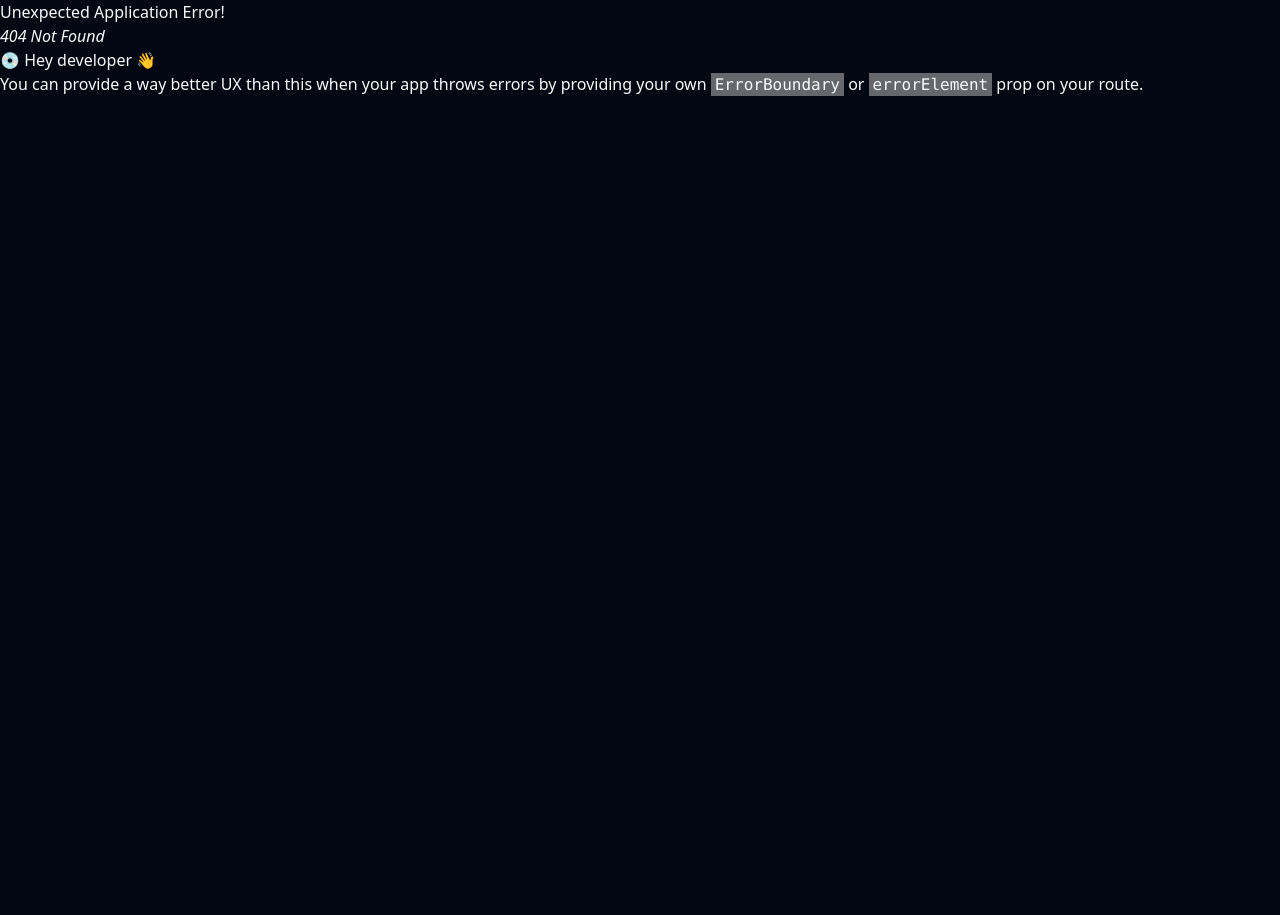
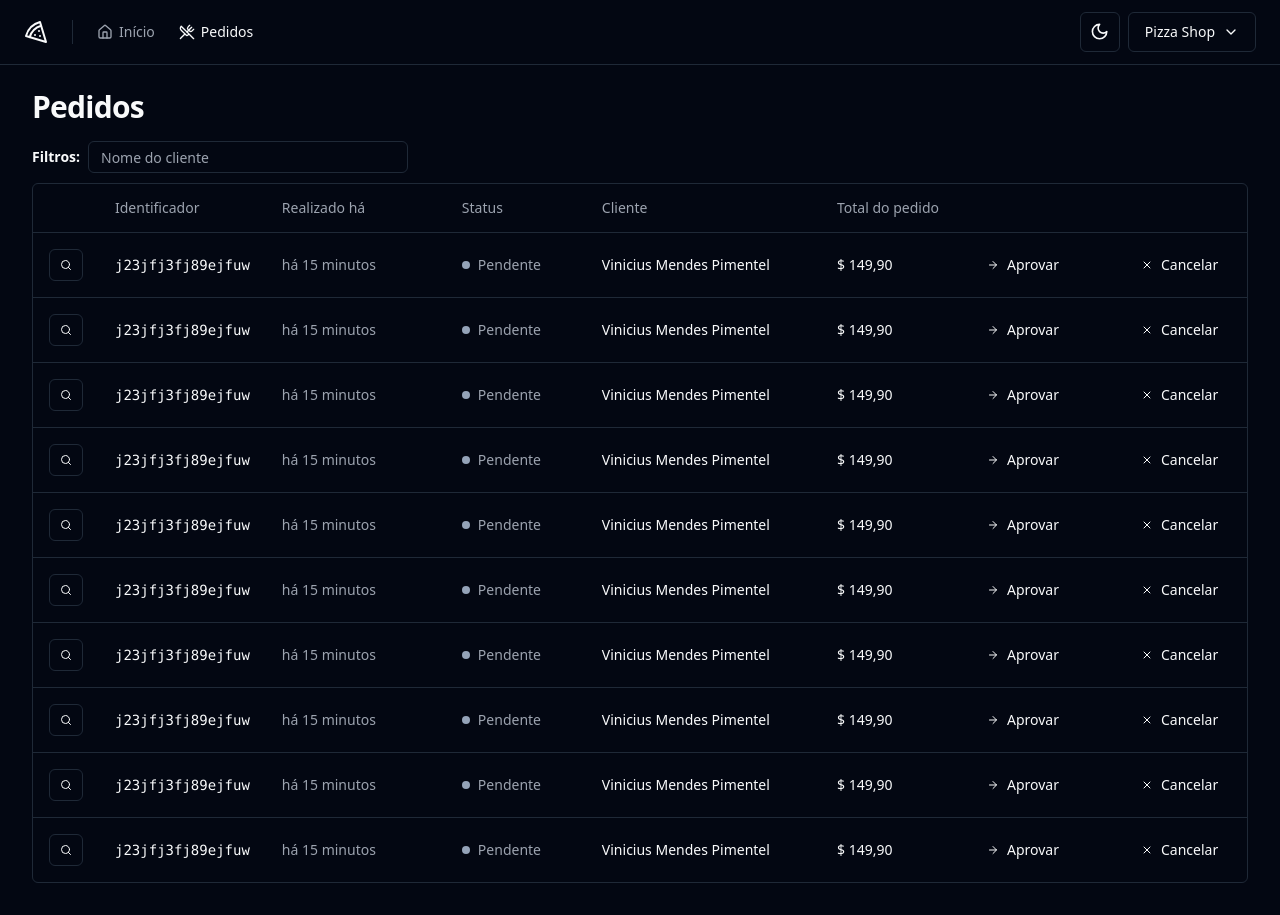
Before and after one commit to ViniciusMendesp/pizzashop-web, a React (Vite) app: page /orders in a window 1280 px wide. Before the commit this address had no page. Before the commit the page ends 800 px from the top, so only its background shows below. Built offline with nearby package versions, Linux system fonts and the light colour scheme.

Commit message:
feat: :sparkles: page orders

```diff
--- a/src/components/ui/button.tsx
+++ b/src/components/ui/button.tsx
@@ -22,6 +22,7 @@
       size: {
         default: 'h-10 px-4 py-2',
         sm: 'h-9 rounded-md px-3',
+        xs: 'h-8 px-2.5',
         lg: 'h-11 rounded-md px-8',
         icon: 'h-10 w-10',
       },
--- /dev/null
+++ b/src/components/ui/table.tsx
@@ -0,0 +1,117 @@
+import * as React from "react"
+
+import { cn } from "@/lib/utils"
+
+const Table = React.forwardRef<
+  HTMLTableElement,
+  React.HTMLAttributes<HTMLTableElement>
+>(({ className, ...props }, ref) => (
+  <div className="relative w-full overflow-auto">
+    <table
+      ref={ref}
+      className={cn("w-full caption-bottom text-sm", className)}
+      {...props}
+    />
+  </div>
+))
+Table.displayName = "Table"
+
+const TableHeader = React.forwardRef<
+  HTMLTableSectionElement,
+  React.HTMLAttributes<HTMLTableSectionElement>
+>(({ className, ...props }, ref) => (
+  <thead ref={ref} className={cn("[&_tr]:border-b", className)} {...props} />
+))
+TableHeader.displayName = "TableHeader"
+
+const TableBody = React.forwardRef<
+  HTMLTableSectionElement,
+  React.HTMLAttributes<HTMLTableSectionElement>
+>(({ className, ...props }, ref) => (
+  <tbody
+    ref={ref}
+    className={cn("[&_tr:last-child]:border-0", className)}
+    {...props}
+  />
+))
+TableBody.displayName = "TableBody"
+
+const TableFooter = React.forwardRef<
+  HTMLTableSectionElement,
+  React.HTMLAttributes<HTMLTableSectionElement>
+>(({ className, ...props }, ref) => (
+  <tfoot
+    ref={ref}
+    className={cn(
+      "border-t bg-muted/50 font-medium [&>tr]:last:border-b-0",
+      className
+    )}
+    {...props}
+  />
+))
+TableFooter.displayName = "TableFooter"
+
+const TableRow = React.forwardRef<
+  HTMLTableRowElement,
+  React.HTMLAttributes<HTMLTableRowElement>
+>(({ className, ...props }, ref) => (
+  <tr
+    ref={ref}
+    className={cn(
+      "border-b transition-colors hover:bg-muted/50 data-[state=selected]:bg-muted",
+      className
+    )}
+    {...props}
+  />
+))
+TableRow.displayName = "TableRow"
+
+const TableHead = React.forwardRef<
+  HTMLTableCellElement,
+  React.ThHTMLAttributes<HTMLTableCellElement>
+>(({ className, ...props }, ref) => (
+  <th
+    ref={ref}
+    className={cn(
+      "h-12 px-4 text-left align-middle font-medium text-muted-foreground [&:has([role=checkbox])]:pr-0",
+      className
+    )}
+    {...props}
+  />
+))
+TableHead.displayName = "TableHead"
+
+const TableCell = React.forwardRef<
+  HTMLTableCellElement,
+  React.TdHTMLAttributes<HTMLTableCellElement>
+>(({ className, ...props }, ref) => (
+  <td
+    ref={ref}
+    className={cn("p-4 align-middle [&:has([role=checkbox])]:pr-0", className)}
+    {...props}
+  />
+))
+TableCell.displayName = "TableCell"
+
+const TableCaption = React.forwardRef<
+  HTMLTableCaptionElement,
+  React.HTMLAttributes<HTMLTableCaptionElement>
+>(({ className, ...props }, ref) => (
+  <caption
+    ref={ref}
+    className={cn("mt-4 text-sm text-muted-foreground", className)}
+    {...props}
+  />
+))
+TableCaption.displayName = "TableCaption"
+
+export {
+  Table,
+  TableHeader,
+  TableBody,
+  TableFooter,
+  TableHead,
+  TableRow,
+  TableCell,
+  TableCaption,
+}
--- /dev/null
+++ b/src/pages/app/orders.tsx/orders.tsx
@@ -0,0 +1,90 @@
+import { ArrowRight, Search, X } from 'lucide-react'
+import { Helmet } from 'react-helmet-async'
+
+import { Button } from '@/components/ui/button'
+import { Input } from '@/components/ui/input'
+import {
+  Table,
+  TableBody,
+  TableCell,
+  TableHead,
+  TableHeader,
+  TableRow,
+} from '@/components/ui/table'
+
+export function Orders() {
+  return (
+    <>
+      <Helmet title="Pedidos" />
+      <div className="flex flex-col gap-4">
+        <h1 className="text-3xl font-bold tracking-tight">Pedidos</h1>
+      </div>
+      <div className="space-y-2.5">
+        <form className="flex items-center gap-2">
+          <span className="text-sm font-semibold">Filtros:</span>
+          <Input placeholder="Nome do cliente" className="h-8 w-[320px]" />
+        </form>
+        <div className="rounded-md border">
+          <Table>
+            <TableHeader>
+              <TableRow>
+                <TableHead className="w-[64px]"></TableHead>
+                <TableHead className="w-[140px]">Identificador</TableHead>
+                <TableHead className="w-[180px]">Realizado há</TableHead>
+                <TableHead className="w-[140px]">Status</TableHead>
+                <TableHead>Cliente</TableHead>
+                <TableHead className="w-[140px]">Total do pedido</TableHead>
+                <TableHead className="w-[154px]"></TableHead>
+                <TableHead className="w-[132px]"></TableHead>
+              </TableRow>
+            </TableHeader>
+            <TableBody>
+              {Array.from({ length: 10 }).map((_, i) => {
+                return (
+                  <TableRow key={i}>
+                    <TableCell>
+                      <Button variant="outline" size="xs">
+                        <Search className="h-3 w-3" />
+                        <span className="sr-only">Detalhes do pedido</span>
+                      </Button>
+                    </TableCell>
+                    <TableCell className="font-mono text-sm font-medium">
+                      j23jfj3fj89ejfuw
+                    </TableCell>
+                    <TableCell className="text-muted-foreground">
+                      há 15 minutos
+                    </TableCell>
+                    <TableCell>
+                      <div className="flex items-center gap-2">
+                        <span className="h-2 w-2 rounded-full bg-slate-400" />
+                        <span className="font-medium text-muted-foreground">
+                          Pendente
+                        </span>
+                      </div>
+                    </TableCell>
+                    <TableCell className="font-medium">
+                      Vinicius Mendes Pimentel
+                    </TableCell>
+                    <TableCell className="font-medium">$ 149,90</TableCell>
+                    <TableCell>
+                      <Button variant="ghost" size="xs">
+                        <ArrowRight className="mr-2 h-3 w-3" />
+                        Aprovar
+                      </Button>
+                    </TableCell>
+                    <TableCell>
+                      <Button variant="ghost" size="xs">
+                        <X className="mr-2 h-3 w-3" />
+                        Cancelar
+                      </Button>
+                    </TableCell>
+                  </TableRow>
+                )
+              })}
+            </TableBody>
+          </Table>
+        </div>
+      </div>
+    </>
+  )
+}
--- a/src/routes.tsx
+++ b/src/routes.tsx
@@ -3,6 +3,7 @@
 import { AppLayout } from './pages/_layouts/app'
 import { AuthLayout } from './pages/_layouts/auth'
 import { Dashboard } from './pages/app/dashboard'
+import { Orders } from './pages/app/orders.tsx/orders'
 import { SignIn } from './pages/auth/sign-in'
 import { SignUp } from './pages/auth/sign-up'
 
@@ -10,7 +11,10 @@
   {
     path: '/',
     element: <AppLayout />,
-    children: [{ path: '/', element: <Dashboard /> }],
+    children: [
+      { path: '/', element: <Dashboard /> },
+      { path: '/orders', element: <Orders /> },
+    ],
   },
   {
     path: '/',
```
